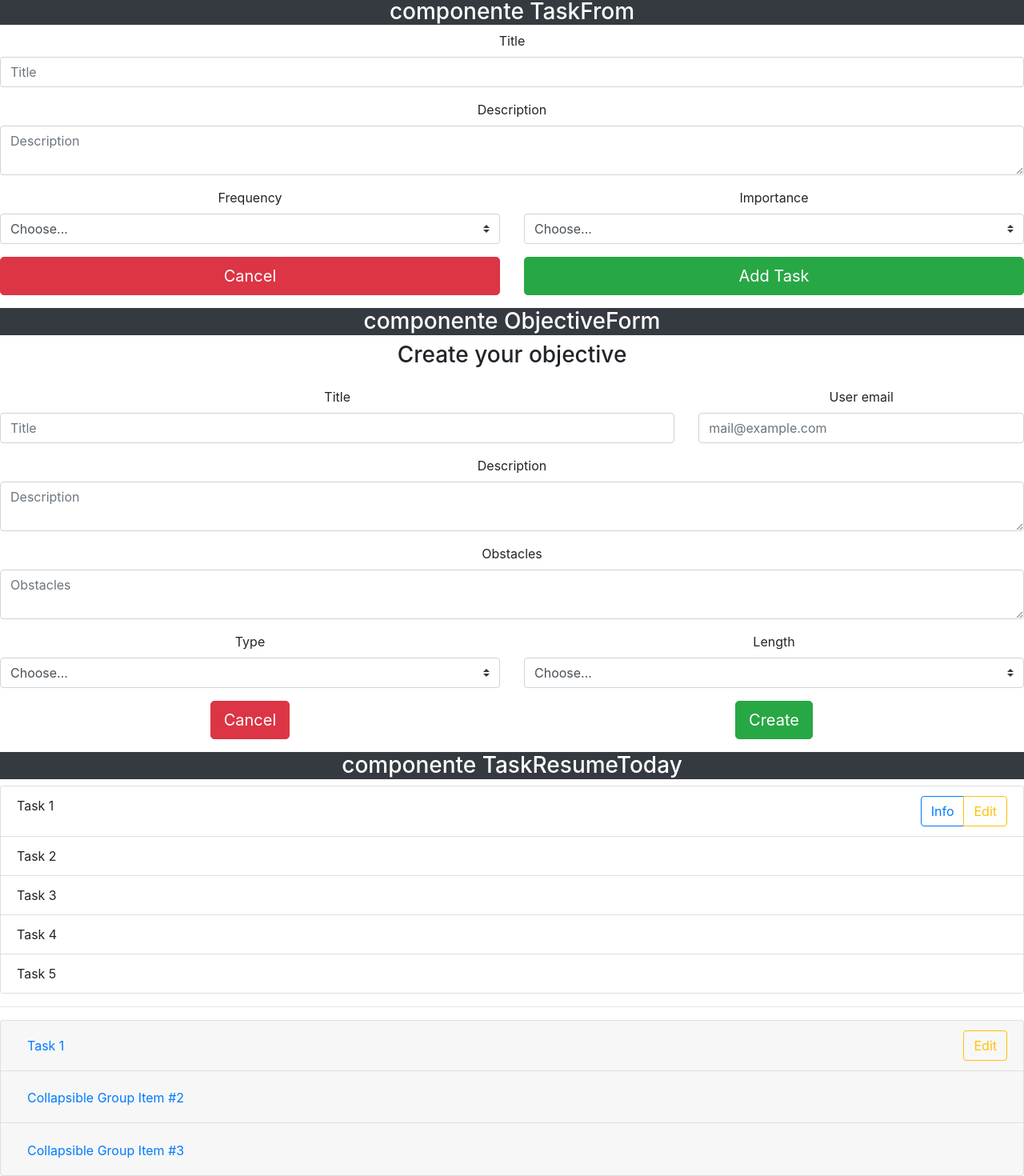
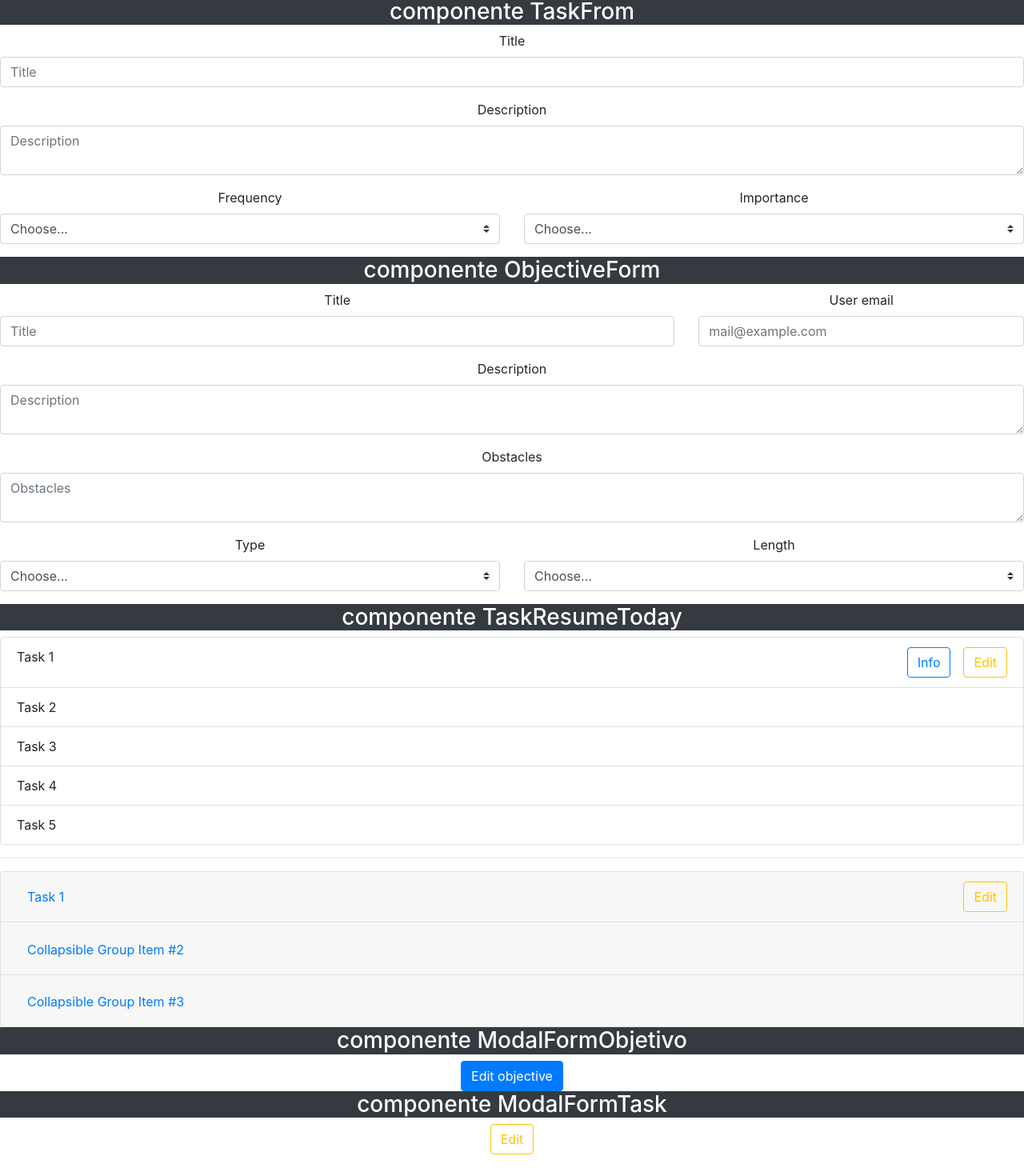
Before and after one commit to Eduardo0697/frontend-react, a React (Create React App) app: page / in a window 1280 px wide. Shown: the part 44-1514 px from the top of the page at 80% size. After the commit the page ends 1487 px from the top, so only its background shows below. Built offline with nearby package versions, Linux system fonts and the light colour scheme.

Commit message:
Modal Components

```diff
--- a/src/App.js
+++ b/src/App.js
@@ -9,6 +9,9 @@ import Saludo from './Saludo';
 import TaskForm from './Task/Form';
 import ObjectiveForm from './Objective/Form';
 import ResumeToday from './Task/ResumeToday';
+import ModalFormObjective from './Objective/ModalForm';
+import ModalFormTask from './Task/ModalForm';
+
 function App() {
   return (
     <div className="App">
@@ -20,6 +23,10 @@ function App() {
       <ObjectiveForm />
       <Saludo mensaje="componente TaskResumeToday"/>
       <ResumeToday/>
+      <Saludo mensaje="componente ModalFormObjetivo"/>
+      <ModalFormObjective />
+      <Saludo mensaje="componente ModalFormTask"/>
+      <ModalFormTask />
 
     </div>
   );
--- a/src/Objective/Form.js
+++ b/src/Objective/Form.js
@@ -4,9 +4,6 @@ function Form(props){
     console.log(props);
     return(
         <div className="form-task">
-            <div class="mb-4">
-                <p class="h3">Create your objective</p>
-            </div>
             <form class="needs-validation" noValidate="">
                 <div class="row">
                     <div class="col-md-8 mb-3">
@@ -70,16 +67,6 @@ function Form(props){
                         </div>
                     </div>
                 </div>
-                <div class="row">
-                    <hr class="mb-4"></hr>
-                    <div class="col-md-6 mb-3">
-                        <button class="btn btn-danger btn-lg " >Cancel</button>
-                    </div>
-                    <div class="col-md-6 mb-3">
-                        <button class="btn btn-success btn-lg " type="submit">Create</button>
-                    </div>
-
-                </div>
             </form>
         </div>
     )
--- /dev/null
+++ b/src/Objective/ModalForm.js
@@ -0,0 +1,34 @@
+import React from 'react';
+import ModalFormObjective from './Form';
+
+function ModalForm(){
+    return(
+        <div className="modal-form-task">
+
+            <button type="button" class="btn btn-primary" data-toggle="modal" data-target="#objectiveModal">
+                Edit objective
+            </button>
+            <div class="modal fade" id="objectiveModal" tabindex="-1" role="dialog" aria-labelledby="exampleModalCenterTitle" aria-hidden="true">
+            <div class="modal-dialog modal-dialog-centered modal-lg" role="document">
+                <div class="modal-content">
+                <div class="modal-header">
+                    <h5 class="modal-title" id="objectiveModalTitle">Create your objective</h5>
+                    <button type="button" class="close" data-dismiss="modal" aria-label="Close">
+                    <span aria-hidden="true">&times;</span>
+                    </button>
+                </div>
+                <div class="modal-body">
+                    <ModalFormObjective/>
+                 </div>
+                <div class="modal-footer">
+                    <button type="button" class="btn btn-secondary" data-dismiss="modal">Cancel</button>
+                    <button type="button" class="btn btn-success">Create</button>
+                </div>
+                </div>
+            </div>
+            </div>
+        </div>
+    )
+}
+
+export default ModalForm;
--- a/src/Task/Form.js
+++ b/src/Task/Form.js
@@ -53,16 +53,6 @@ function Form(props){
                         </div>
                     </div>
                 </div>
-                <div class="row">
-                    <hr class="mb-4"></hr>
-                    <div class="col-md-6 mb-3">
-                        <button class="btn btn-danger btn-lg btn-block" type="submit">Cancel</button>
-                    </div>
-                    <div class="col-md-6 mb-3">
-                        <button class="btn btn-success btn-lg btn-block" type="submit">Add Task</button>
-                    </div>
-
-                </div>
             </form>
         </div>
     )
--- /dev/null
+++ b/src/Task/ModalForm.js
@@ -0,0 +1,34 @@
+import React from 'react';
+import ModalFormTask from './Form';
+
+function ModalForm(){
+    return(
+        <div className="modal-form-task">
+
+            <button type="button" class="btn btn-outline-warning" data-toggle="modal" data-target="#modalCenterTask">
+                Edit
+            </button>
+            <div class="modal fade" id="modalCenterTask" tabindex="-1" role="dialog" aria-labelledby="exampleModalCenterTitle" aria-hidden="true">
+            <div class="modal-dialog modal-dialog-centered modal-lg" role="document">
+                <div class="modal-content">
+                <div class="modal-header">
+                    <h5 class="modal-title" id="taskModalTitle">Create Your Task</h5>
+                    <button type="button" class="close" data-dismiss="modal" aria-label="Close">
+                    <span aria-hidden="true">&times;</span>
+                    </button>
+                </div>
+                <div class="modal-body">
+                    <ModalFormTask/>
+                </div>
+                <div class="modal-footer">
+                    <button type="button" class="btn btn-secondary" data-dismiss="modal">Cancel</button>
+                    <button type="button" class="btn btn-success">Create</button>
+                </div>
+                </div>
+            </div>
+            </div>
+        </div>
+    )
+}
+
+export default ModalForm;
--- a/src/Task/ResumeToday.js
+++ b/src/Task/ResumeToday.js
@@ -1,4 +1,5 @@
 import React from 'react';
+import ModalFormTask from './ModalForm';
 
 function ResumeToday(props){
     console.log(props);
@@ -9,11 +10,9 @@ function ResumeToday(props){
                     <li class="list-group-item">
                         <div class="d-flex">
                             <div class="flex-grow-1">Task 1</div>
-                            <div class="">
-                                <div class="btn-group" role="group" aria-label="Basic example">
-                                    <button type="button" class="btn btn-outline-primary">Info</button>
-                                    <button type="button" class="btn btn-outline-warning">Edit</button>
-                                </div>
+                            <div class="d-flex flex-row">
+                                <button type="button" class="btn btn-outline-primary mr-3">Info</button>
+                                <ModalFormTask/>
                             </div>
                         </div>
                     </li>
```
